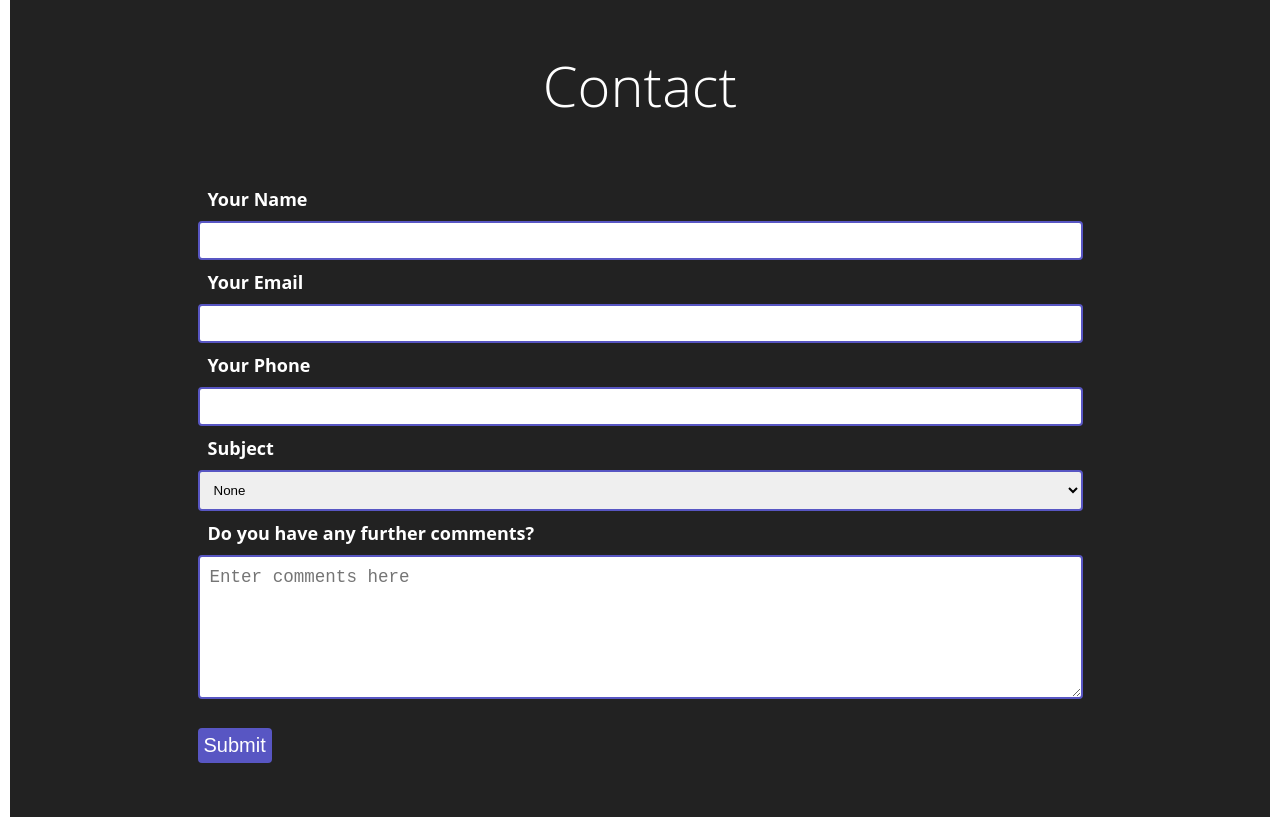
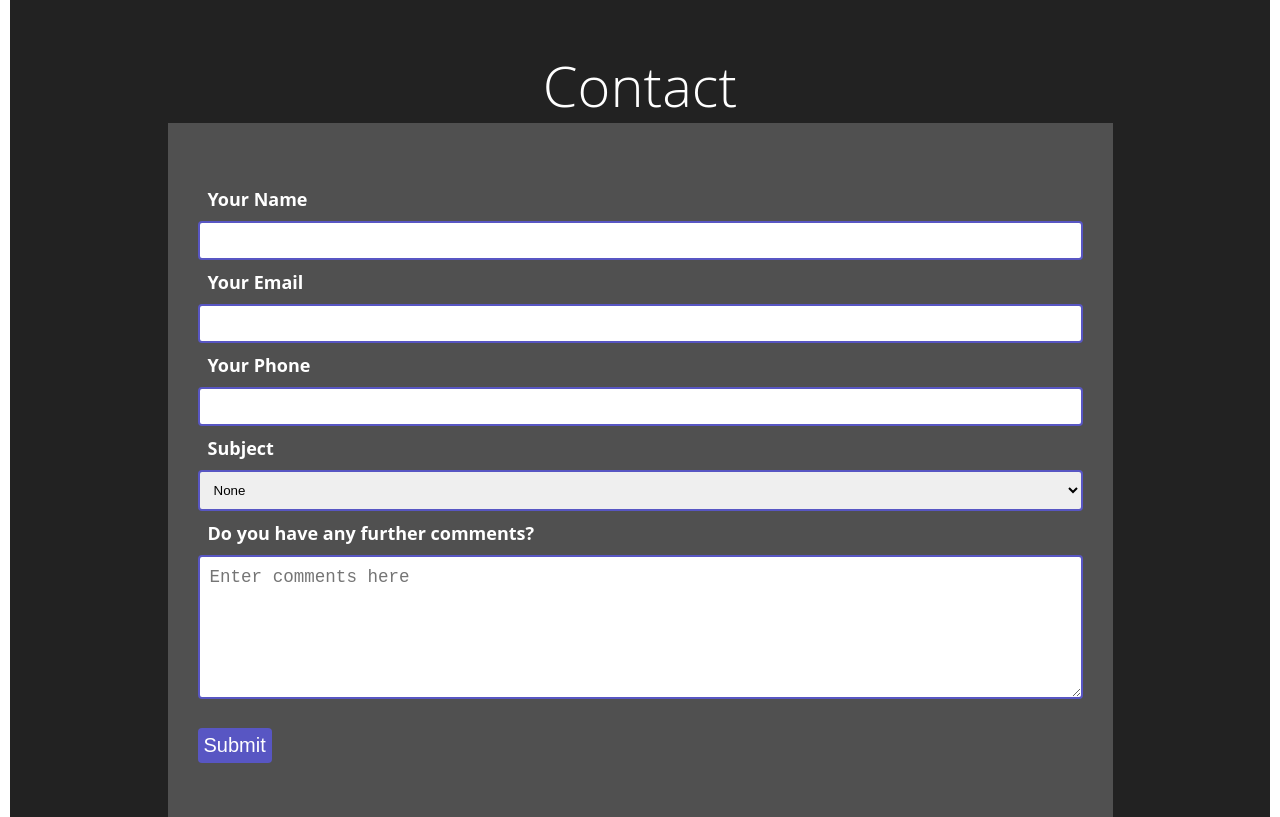
Before and after one commit to Liam-s-c/liam-s-c.github.io, a plain HTML site: page pansy-potter/index.html in a window 1280 px wide. Shown: the part 8960-9777 px from the top of the page. Drawn offline with nearby package versions, Linux system fonts and the light colour scheme.

Commit message:
amongus?

```diff
--- a/pansy-potter/css/style.css
+++ b/pansy-potter/css/style.css
@@ -275,7 +275,7 @@ aside h1 {
 
 /* form */
 form {
-    background-color: #50505000;
+    background-color: #505050;
     font-size: large;
     padding: 30px;
     margin: 0;
```
Also changed, not shown: 5 other files.
